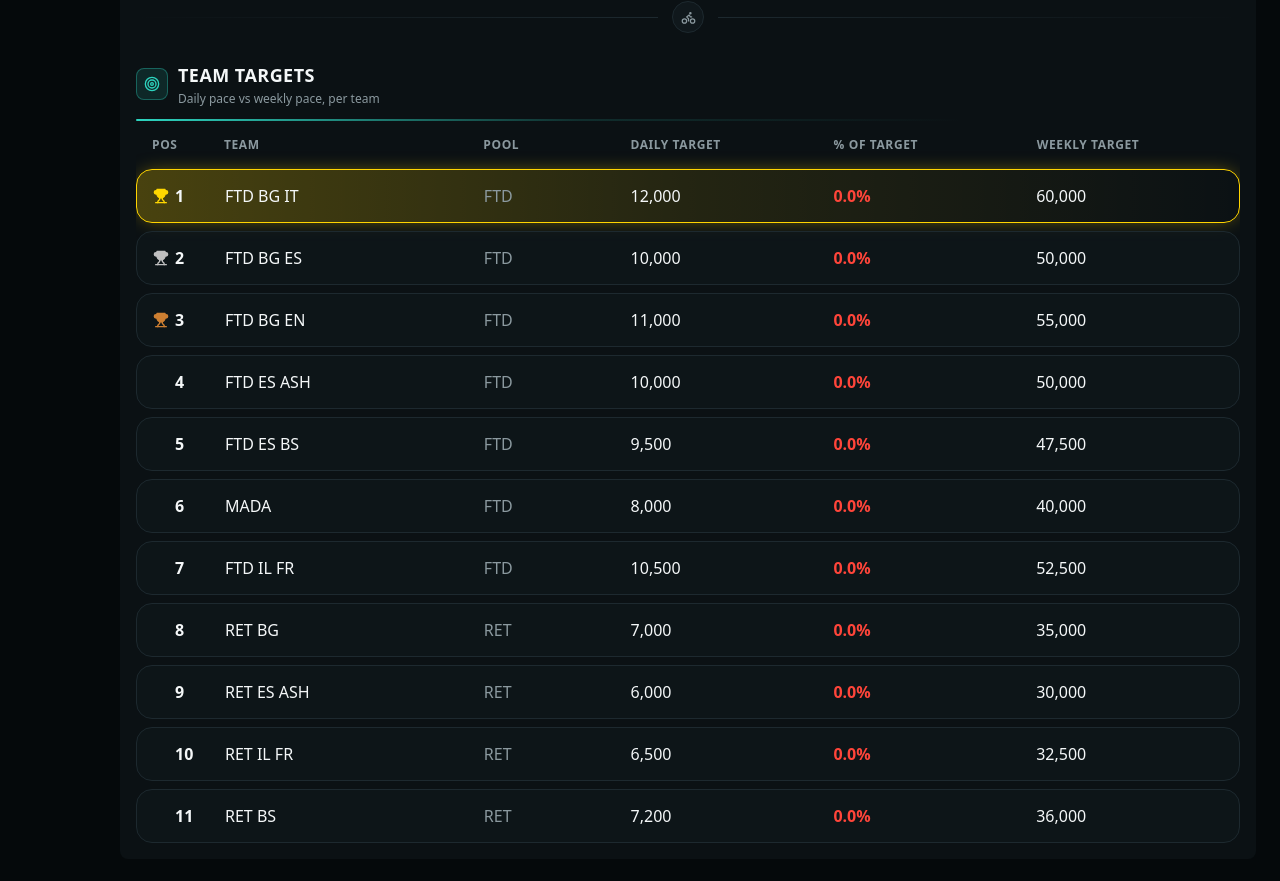
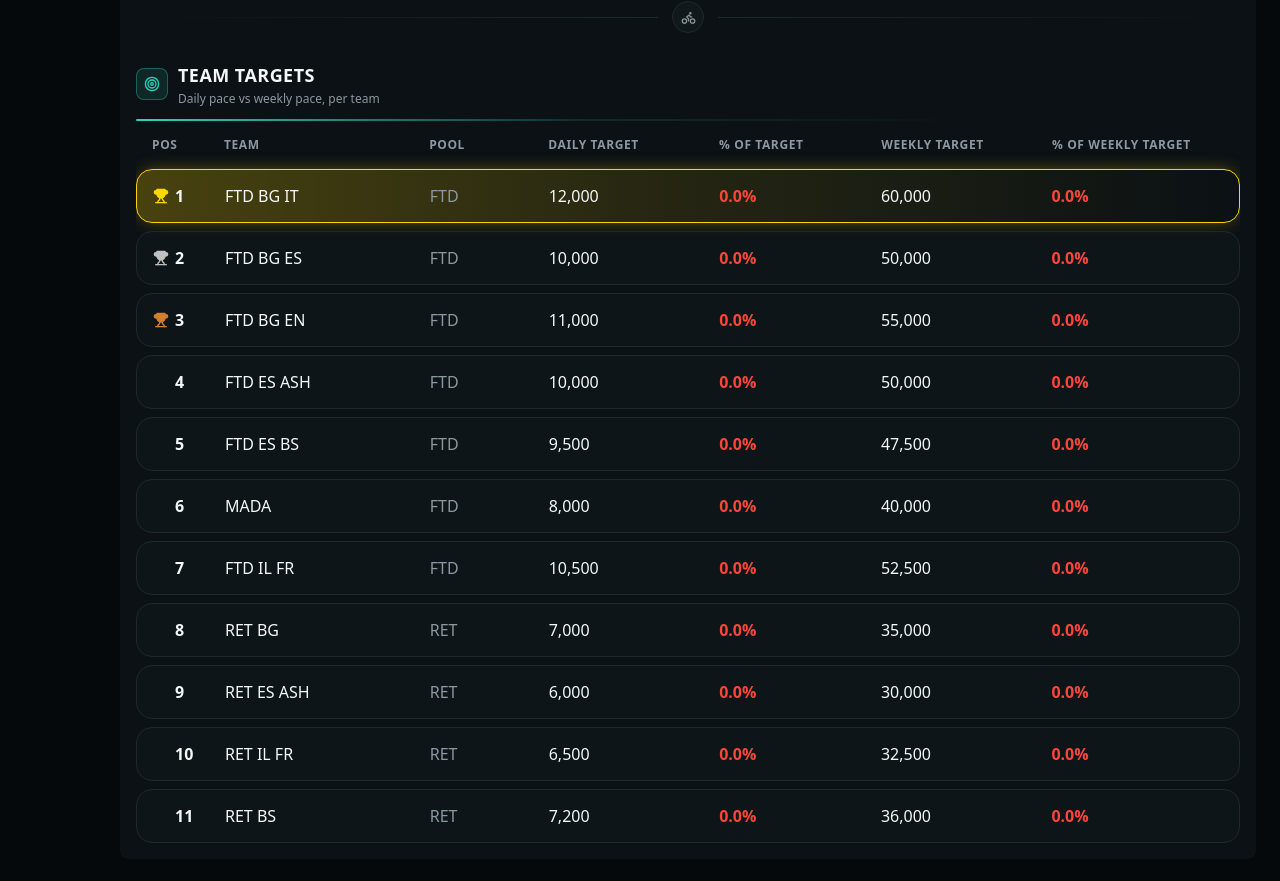
Before and after one commit to J055-B/Callisto-Tour, a Next.js app: page /leaderboard in a window 1280 px wide. Shown: the part 946-1827 px from the top of the page. Built offline with nearby package versions, Linux system fonts and the light colour scheme; no server answers.

Commit message:
Add files via upload

```diff
--- a/components/leaderboard/DetailedLeaderboard.tsx
+++ b/components/leaderboard/DetailedLeaderboard.tsx
@@ -3,7 +3,7 @@ import React from 'react'
 import { Trophy, Target, Bike } from 'lucide-react'
 import { LeaderboardEntry } from '../../lib/types'
 import { flagUrl } from '../../lib/flags'
-import { weeklyTargetForToday } from '../../lib/calculations'
+import { weeklyTargetForToday, computeTargetPct } from '../../lib/calculations'
 import { LOOP_KM } from '../../data/route'
 
 const MEDAL_COLOR: Record<number, string> = {
@@ -29,7 +29,7 @@ function progressColor(pct: number, allowOverflow: boolean) {
 const GRID_COLS = '56px 1.2fr 1fr 0.85fr 1.3fr 0.9fr 0.85fr 0.9fr 0.8fr 1fr 0.6fr'
 
 // Team Targets table below — fewer columns, so its own template.
-const TARGETS_GRID_COLS = '56px 1.3fr 0.7fr 1fr 1fr 1fr'
+const TARGETS_GRID_COLS = '56px 1.1fr 0.6fr 0.9fr 0.85fr 0.9fr 1fr'
 
 function journeyPctFor(totalDistance: number) {
   const wrapped = ((totalDistance % LOOP_KM) + LOOP_KM) % LOOP_KM
@@ -176,12 +176,18 @@ export default function DetailedLeaderboard({ entries }: { entries: LeaderboardE
               <div>DAILY TARGET</div>
               <div>% OF TARGET</div>
               <div>WEEKLY TARGET</div>
+              <div>% OF WEEKLY TARGET</div>
             </div>
             <div className="mt-3 space-y-2">
               {entries.map((e, i) => {
                 const pos = i + 1
                 const isLeader = pos === 1
                 const weeklyTarget = weeklyTargetForToday(e.dailyTarget, e.teamCode)
+                // Uncapped like the daily %, so a team that blows past 100% for
+                // the week keeps climbing instead of flatlining — the whole
+                // point is to see who's actually pulling ahead once everyone
+                // clears their target.
+                const weeklyPct = computeTargetPct(e.weeklyDistance, weeklyTarget)
                 return (
                   <div
                     key={e.id}
@@ -203,6 +209,9 @@ export default function DetailedLeaderboard({ entries }: { entries: LeaderboardE
                       {e.targetPct.toFixed(1)}%
                     </div>
                     <div>{weeklyTarget.toLocaleString()}</div>
+                    <div className="font-semibold" style={{ color: progressColor(weeklyPct, true) }}>
+                      {weeklyPct.toFixed(1)}%
+                    </div>
                   </div>
                 )
               })}
```
